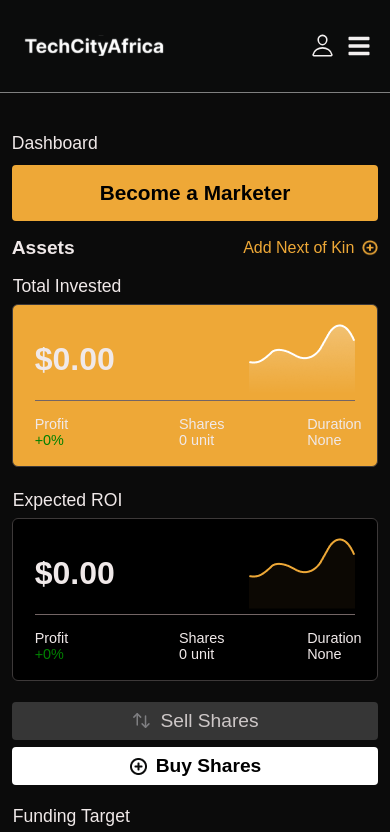
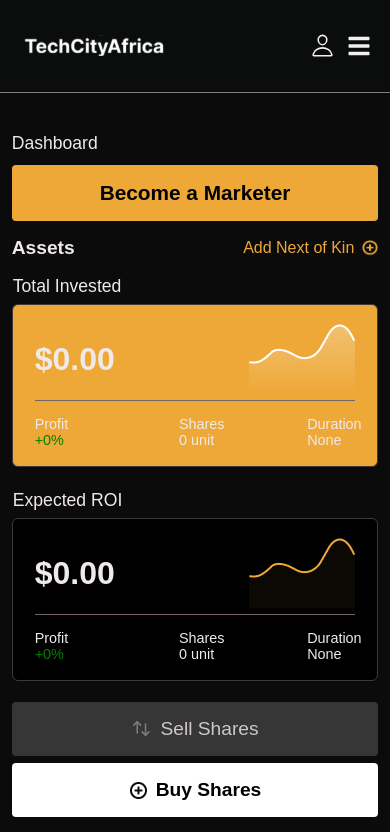
Before and after one commit to onyinyechi-okeke/TechCity, a React (Vite) app: page /InvestorDashboard in a window 390 px wide. Shown: the top 832 px of the page. Built offline with nearby package versions, Linux system fonts and the light colour scheme.

Commit message:
fixed responsiveness

```diff
--- a/src/Pages/Dashboards/Dashboard.css
+++ b/src/Pages/Dashboards/Dashboard.css
@@ -542,6 +542,11 @@
     display: none;
   }
 
+  .sidebar-buttondiv button {
+    padding: 1rem 2rem;
+    font-size: 1rem;
+}
+
   .mc-responsive4 {
     display: flex;
     flex-direction: column-reverse;
@@ -581,6 +586,10 @@
   border-radius: 4px;
   margin-top: 8%;
   margin-bottom: 6%;
+  -webkit-border-radius: 4px;
+  -moz-border-radius: 4px;
+  -ms-border-radius: 4px;
+  -o-border-radius: 4px;
 }
 
 }
```
